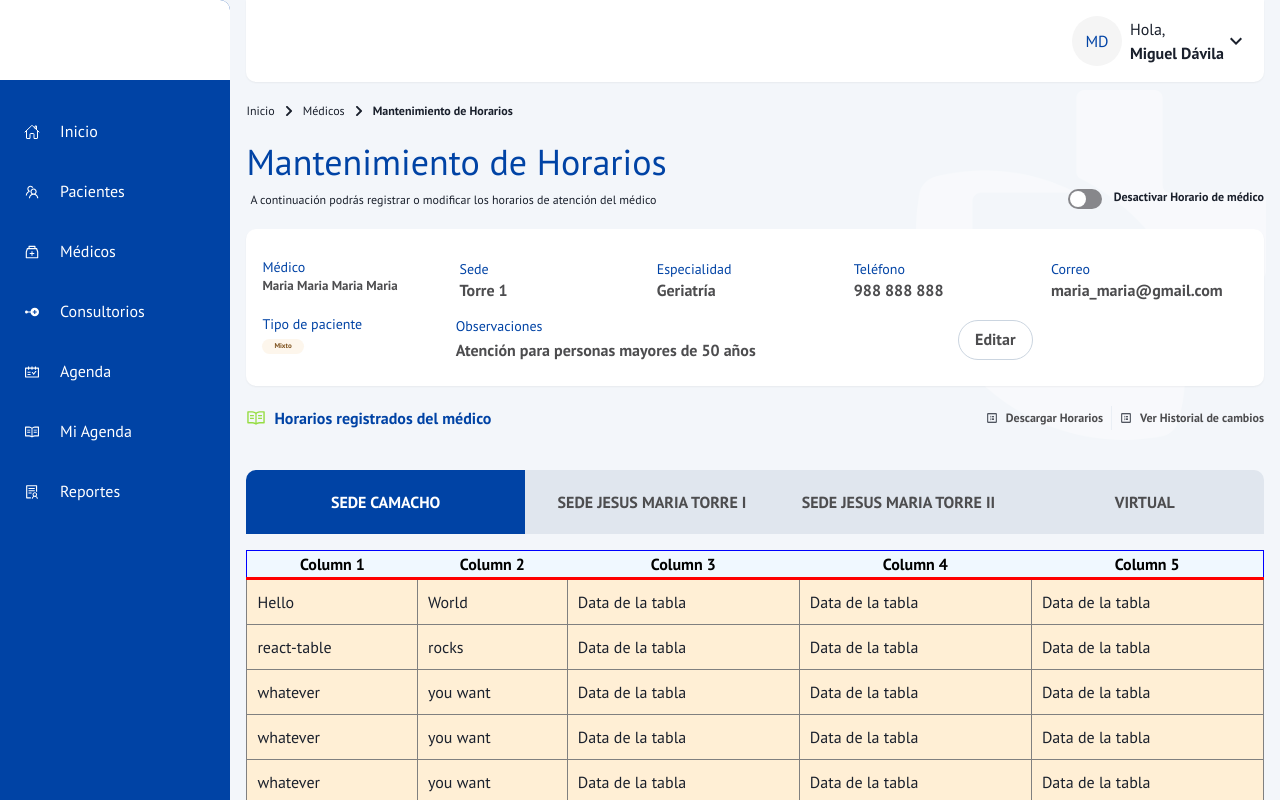
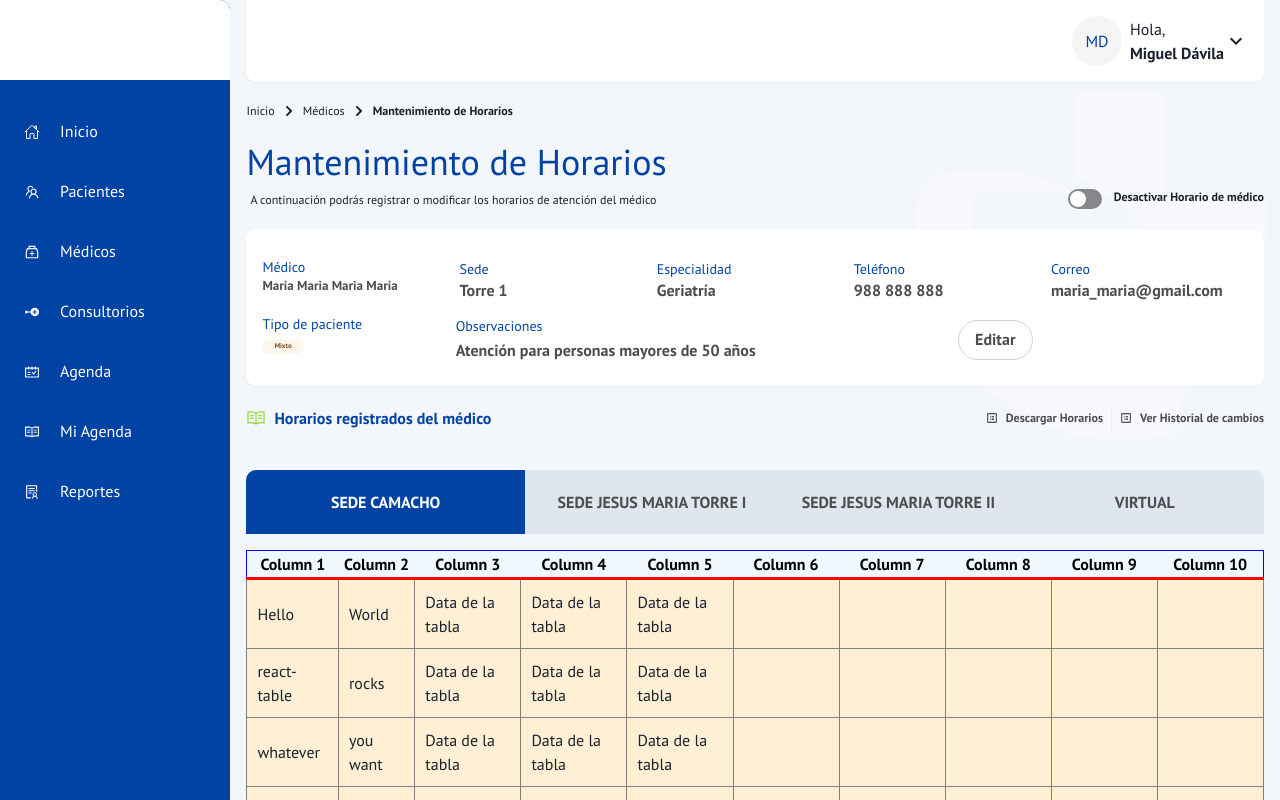
Before and after one commit to MarcAnt/medicos-template, a React (Create React App) app: page / in a window 1280 px wide. Shown: the top 800 px of the page. Built offline with nearby package versions, Linux system fonts and the light colour scheme.

Commit message:
Agregando mas columnas a la tabla

```diff
--- a/src/components/Content/MainTable/ReactTable.jsx
+++ b/src/components/Content/MainTable/ReactTable.jsx
@@ -46,6 +46,23 @@ export const ReactTable = () => {
         col3: "Data de la tabla",
         col4: "Data de la tabla",
         col5: "Data de la tabla",
+        col6: "Data de la tabla",
+        col7: "Data de la tabla",
+        col8: "Data de la tabla",
+        col9: "Data de la tabla",
+        col10: "Data de la tabla",
+      },
+      {
+        col1: "whatever",
+        col2: "you want",
+        col3: "Data de la tabla",
+        col4: "Data de la tabla",
+        col5: "Data de la tabla",
+        col6: "Data de la tabla",
+        col7: "Data de la tabla",
+        col8: "Data de la tabla",
+        col9: "Data de la tabla",
+        col10: "Data de la tabla",
       },
     ],
     []
@@ -72,6 +89,26 @@ export const ReactTable = () => {
       {
         Header: "Column 5",
         accessor: "col5",
+      },
+      {
+        Header: "Column 6",
+        accessor: "col6",
+      },
+      {
+        Header: "Column 7",
+        accessor: "col7",
+      },
+      {
+        Header: "Column 8",
+        accessor: "col8",
+      },
+      {
+        Header: "Column 9",
+        accessor: "col9",
+      },
+      {
+        Header: "Column 10",
+        accessor: "col10",
       },
     ],
     []
```
